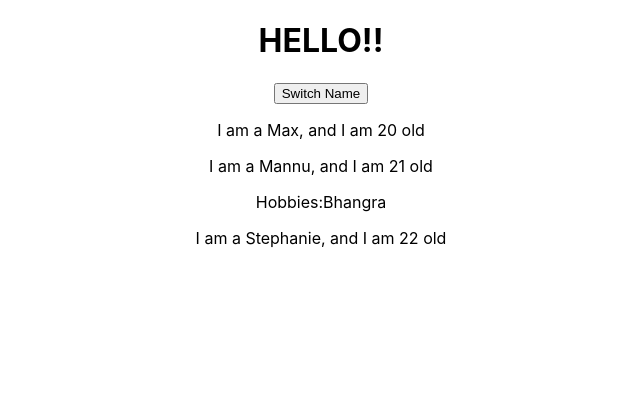
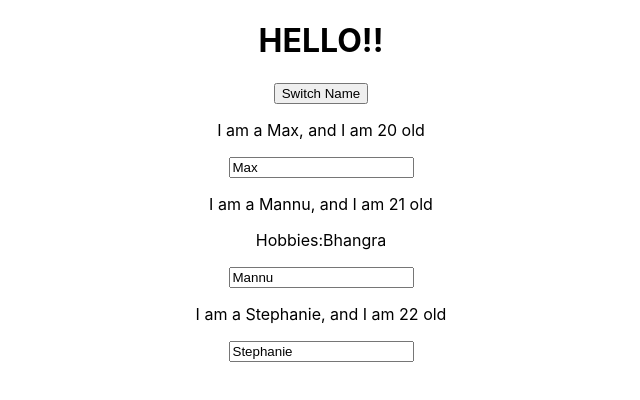
Before and after one commit to sandeepsodhi/reactproj, a React (Create React App) app: page / in a window 1280 px wide. Shown: the top 400 px of the page, without its empty margins (319-959 px from the left). Built offline with nearby package versions, Linux system fonts and the light colour scheme.

Commit message:
two way binding completed

```diff
--- a/src/App.js
+++ b/src/App.js
@@ -20,10 +20,9 @@ class App extends Component{
 
   //name it like handler as good practice to show that it not a active function but an event handle
   swtichNameHandler = (newName) => {
-    console.log('was clicked');
+
     //DON'T DO THIS this.state.persons[0].name = 'Max'; //never try mutate object like this.
     //we have a set state method in component class. Set state merges with its existing state
-
     this.setState({
         persons: [
           { name : newName, age : 28 },
@@ -32,6 +31,20 @@ class App extends Component{
         ]
     })
   }
+
+  nameChangedHandler = (event) => {
+
+    this.setState({
+      persons: [
+        { name: 'Max', age: 20 },
+        { name: event.target.value, age: 21 },
+        { name: 'Stephanie', age: 22 }
+      ]
+    })
+
+  }
+
+
 
   render() {
       return(
@@ -46,7 +59,9 @@ class App extends Component{
           <Person
             name={this.state.persons[1].name}
             age={this.state.persons[1].age}
-            click = {this.swtichNameHandler.bind(this,'Max!')} >Hobbies:Bhangra</Person>
+            click = {this.swtichNameHandler.bind(this,'Max!')}
+            changed = {this.nameChangedHandler}
+            >Hobbies:Bhangra</Person>
           <Person
             name={this.state.persons[2].name}
             age={this.state.persons[2].age}/>
--- a/src/Person/Person.js
+++ b/src/Person/Person.js
@@ -3,15 +3,16 @@
 //following es6 syntax to create a function
 //cont->not planing to change this function, person->functionName, () -> parameterList for function
 //prop is the default parameter which have all the parameter in it as property from component creation
-const person = (prop) => {
+const person = (props) => {
 
     //if we want to insert some javascript variables inside jsx then we need to insert them in single curly braces.
     //children refers to any element within opening and closing tag of our element, it even refers to the plain text
 
     return (
         <div>
-            <p onClick={prop.click}> I am a {prop.name}, and I am  {prop.age} old</p>
-            <p>{prop.children}</p>
+            <p onClick={props.click}> I am a {props.name}, and I am  {props.age} old</p>
+            <p>{props.children}</p>
+            <input type="text" onChange={props.changed} value = {props.name} />
         </div>
     );
 
```
Also changed, not shown: 1 other file (tests, documents, lock files or other folders).
